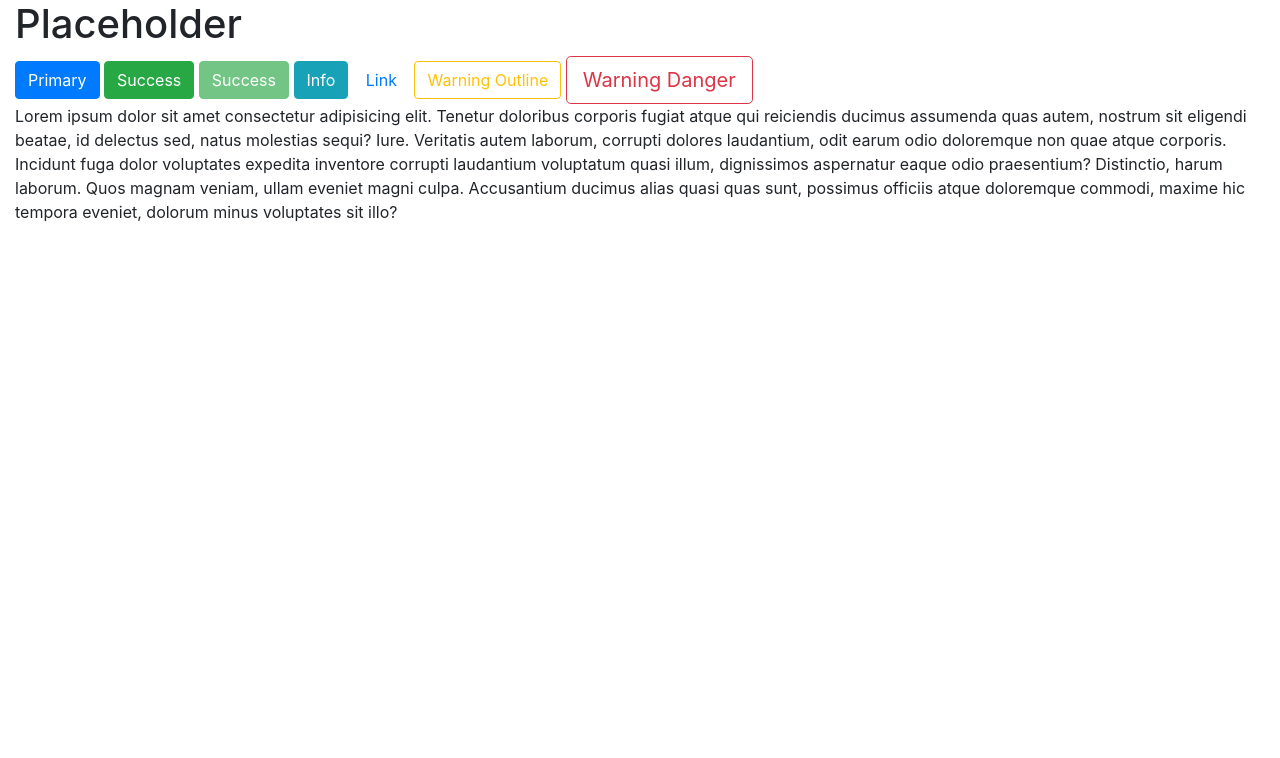
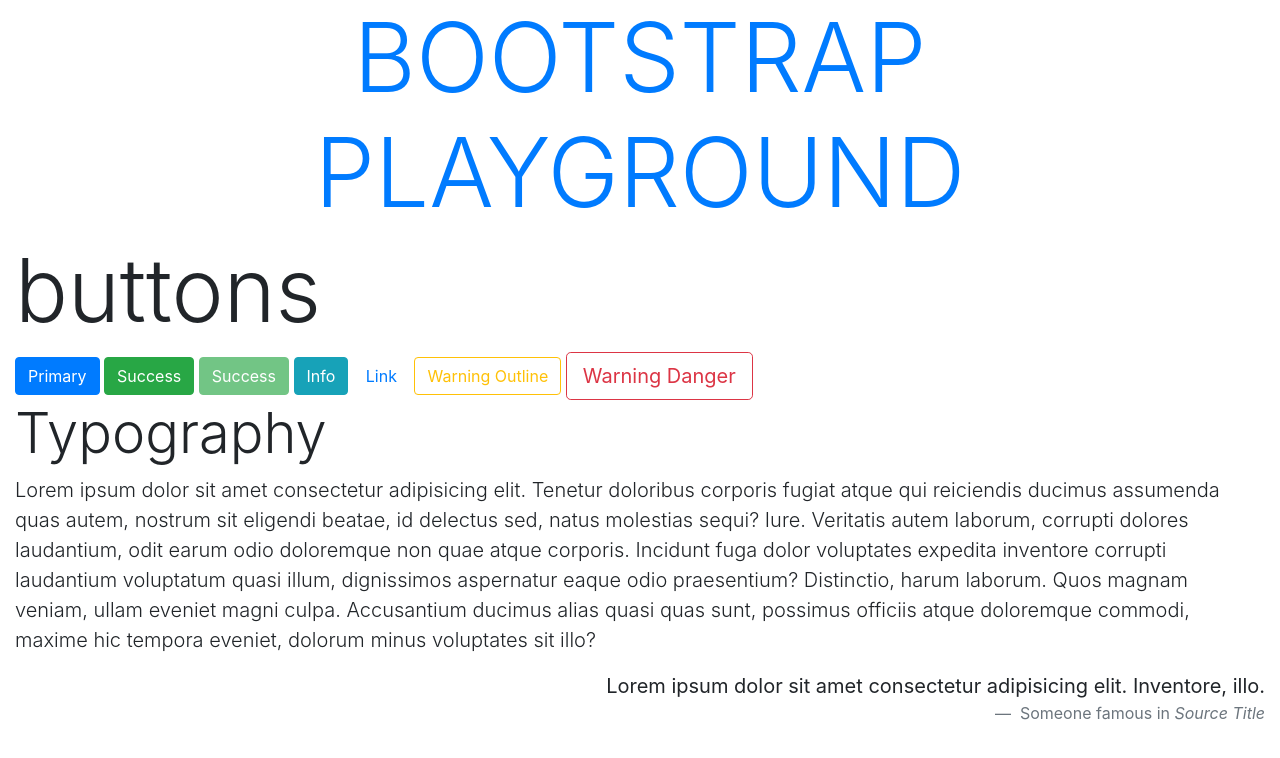
Before and after one commit to MaciejBodnar7/BootstrapIntro, a plain HTML site: page Basic/index.html in a window 1280 px wide. Drawn offline with nearby package versions, Linux system fonts and the light colour scheme.

Commit message:
Typography & Utilites
idk

```diff
--- a/Basic/app.css
+++ b/Basic/app.css
@@ -0,0 +1,3 @@
+h1 {
+    text-transform: uppercase;
+}
--- a/Basic/index.html
+++ b/Basic/index.html
@@ -15,7 +15,8 @@
   </head>
   <body>
     <div class="container-fluid">
-      <h1>Placeholder</h1>
+      <h1 class="display-1 text-center text-primary">bootstrap playground</h1>
+      <h2 class="display-2">buttons</h2>
       <button type="button" class="btn btn-primary">Primary</button>
       <button type="button" class="btn btn-success">Success</button>
       <button type="button" class="btn btn-success" disabled>Success</button>
@@ -27,7 +28,8 @@
       <button type="button" class="btn btn-outline-danger btn-lg">
         Warning Danger
       </button>
-      <p>
+      <h2 class="display-4">Typography</h2>
+      <p class="lead">
         Lorem ipsum dolor sit amet consectetur adipisicing elit. Tenetur
         doloribus corporis fugiat atque qui reiciendis ducimus assumenda quas
         autem, nostrum sit eligendi beatae, id delectus sed, natus molestias
@@ -39,6 +41,15 @@
         ducimus alias quasi quas sunt, possimus officiis atque doloremque
         commodi, maxime hic tempora eveniet, dolorum minus voluptates sit illo?
       </p>
+      <blockquote class="blockquote text-right">
+        <p class="mb-0">
+          Lorem ipsum dolor sit amet consectetur adipisicing elit. Inventore,
+          illo.
+        </p>
+        <footer class="blockquote-footer">
+          Someone famous in <cite title="Source Title">Source Title</cite>
+        </footer>
+      </blockquote>
     </div>
     <script
       src="https://code.jquery.com/jquery-3.5.1.slim.min.js"
```
Also changed, not shown: 1 other file.
